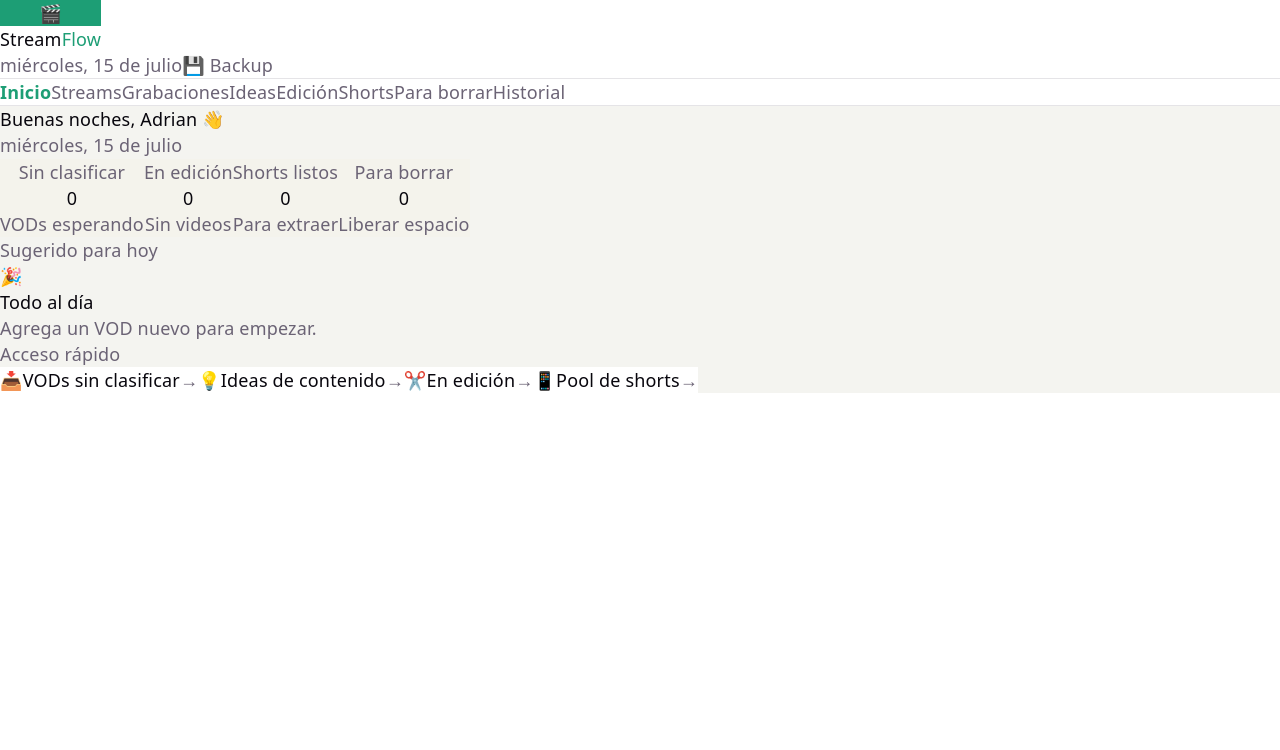
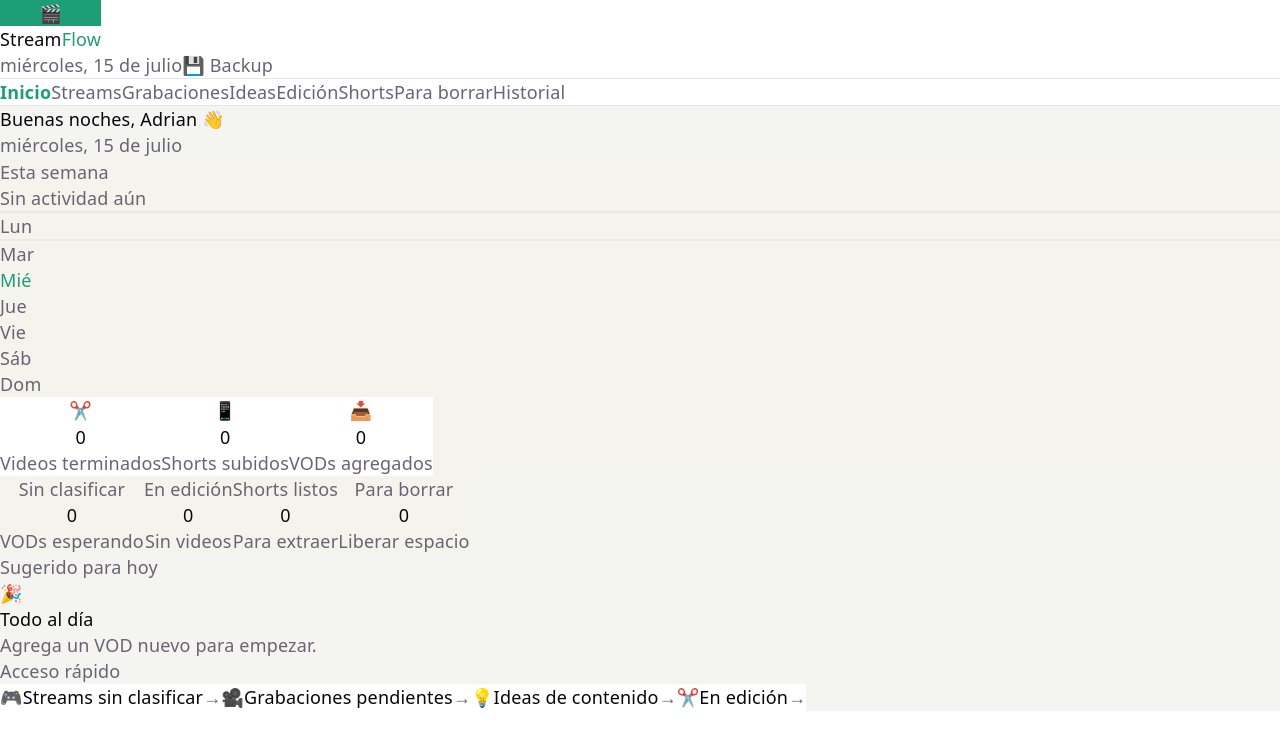
Before and after one commit to AdrianGerman/StreamFlow, a React (Vite) app: page / in a window 1280 px wide. Shown: the top 750 px of the page. Built offline with nearby package versions, Linux system fonts and the light colour scheme.

Commit message:
apply weekly stats and summary in home view

```diff
--- a/src/views/HomeView.jsx
+++ b/src/views/HomeView.jsx
@@ -1,11 +1,14 @@
 import { useTodaySuggestions } from "../hooks/useTodaySuggestions"
+import { useWeeklyStats } from "../hooks/useWeeklyStats"
+import WeeklySummary from "../components/WeeklySummary"
 import { TOTAL_PHASES } from "../constants/phases"
 
 export default function HomeView({ buckets, onNavigate }) {
   const suggestions = useTodaySuggestions(buckets)
+  const weeklyStats = useWeeklyStats(buckets)
+
   const editingVods = buckets.editing ?? []
   const activeEdit = editingVods[0] ?? null
-
   const inboxCount = buckets.inbox?.length ?? 0
   const shortsCount = buckets.shorts?.length ?? 0
   const trashCount = buckets.trash?.length ?? 0
@@ -31,12 +34,14 @@ export default function HomeView({ buckets, onNavigate }) {
         {today}
       </p>
 
+      <WeeklySummary stats={weeklyStats} onNavigate={onNavigate} />
+
       <div className="grid grid-cols-4 gap-3 mb-8">
         <StatCard
           label="Sin clasificar"
           value={inboxCount}
           sub="VODs esperando"
-          onClick={() => onNavigate("inbox")}
+          onClick={() => onNavigate("streams")}
         />
         <StatCard
           label="En edición"
@@ -111,7 +116,7 @@ export default function HomeView({ buckets, onNavigate }) {
                   className="text-[13px] font-medium mb-3 leading-snug"
                   style={{ color: "var(--text-h)" }}
                 >
-                  {activeEdit.title}
+                  {activeEdit.videoTitle || activeEdit.title}
                 </p>
                 <div className="flex flex-col gap-2">
                   {[1, 2, 3, 4].map((n) => (
@@ -125,10 +130,18 @@ export default function HomeView({ buckets, onNavigate }) {
               <SectionTitle>Acceso rápido</SectionTitle>
               <div className="flex flex-col gap-2">
                 {[
-                  { id: "inbox", icon: "📥", label: "VODs sin clasificar" },
+                  {
+                    id: "streams",
+                    icon: "🎮",
+                    label: "Streams sin clasificar",
+                  },
+                  {
+                    id: "recordings",
+                    icon: "🎥",
+                    label: "Grabaciones pendientes",
+                  },
                   { id: "ideas", icon: "💡", label: "Ideas de contenido" },
                   { id: "editing", icon: "✂️", label: "En edición" },
-                  { id: "shorts", icon: "📱", label: "Pool de shorts" },
                 ].map((item) => (
                   <button
                     key={item.id}
@@ -230,6 +243,7 @@ function TodayItem({ suggestion: s, onClick }) {
 function PhaseRow({ n, currentPhase }) {
   const done = n < currentPhase
   const active = n === currentPhase
+  const labels = ["Cortar", "Zoom y edición", "Música", "Intro y outro"]
 
   return (
     <div
@@ -254,7 +268,7 @@ function PhaseRow({ n, currentPhase }) {
           color: done || active ? "var(--sf-edit-text)" : "var(--text)",
         }}
       >
-        {phaseLabel(n)}
+        {labels[n - 1]}
       </span>
     </div>
   )
@@ -270,7 +284,3 @@ function SectionTitle({ children }) {
     </p>
   )
 }
-
-function phaseLabel(n) {
-  return ["Cortar", "Zoom y edición", "Música", "Intro y outro"][n - 1] ?? ""
-}
```
